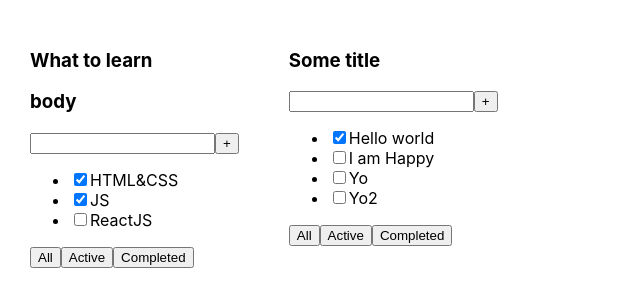
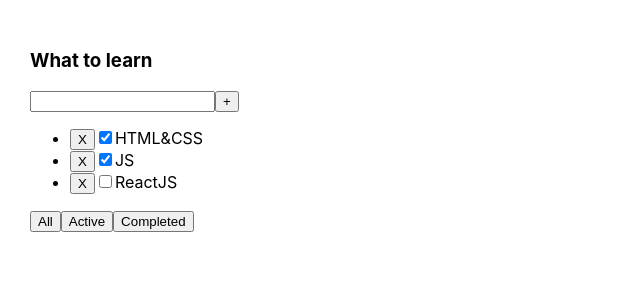
Before and after one commit to w1llow1sp/ITINCUBATOR-TODOLIST, a React (Create React App) app: page / in a window 1280 px wide. Shown: the top 306 px of the page, without its empty margins (0-640 px from the left). Built offline with nearby package versions, Linux system fonts and the light colour scheme.

Commit message:
Added solution of monday (second week): work w/ hook useState() and rewrite functional component

```diff
--- a/src/App.tsx
+++ b/src/App.tsx
@@ -1,27 +1,52 @@
-import React from 'react';
+import React, {useState} from 'react';
 import './App.css';
-import Todo from "./components/ToDo";
+import {Todolist} from './Todolist';
+
+export type FilterValuesType = 'All'|'Active'|'Completed'
+
 
 function App() {
-    const header1='What to learn'
-    const header2='Some title'
 
-    const tasks1 = [
-        { id: 1, title: "HTML&CSS", isDone: true },
-        { id: 2, title: "JS", isDone: true },
-        { id: 3, title: "ReactJS", isDone: false }
-    ]
-    const tasks2 = [
-        { id: 1, title: "Hello world", isDone: true },
-        { id: 2, title: "I am Happy", isDone: false },
-        { id: 3, title: "Yo", isDone: false },
-        { id: 4, title: "Yo2", isDone: false }
-    ]
+    //задаем стейт для динамического перехвата изменений
+    let [tasks,setTask] =  useState(
+        [
+            { id: 1, title: "HTML&CSS", isDone: true },
+            { id: 2, title: "JS", isDone: true },
+            { id: 3, title: "ReactJS", isDone: false }
+        ]
+    )
+
+
+    const removeTask = (IdTask:number) => {
+        let filtredTasks = tasks.filter(task => task.id !== IdTask)
+        setTask(filtredTasks)
+    }
+
+    /*
+        let [filter,setFilter] = useState<FilterValuesType>('All');
+
+        let tasksForTodoList =tasks // хранение отфильтрованных тасок
+        if(filter==='Active') {
+            tasksForTodoList =tasks.filter(task => task.isDone===false)
+        } if(filter==='Completed') {
+            tasksForTodoList =tasks.filter(task => task.isDone===true)
+        }
+
+        function changeFilter(value:FilterValuesType) {
+            setFilter(value)
+        }
+    */
+
 
     return (
         <div className="App">
-            <Todo header={header1} body={'body'} tasks={tasks1}  />
-            <Todo header={header2} tasks={tasks2}  />
+            <Todolist title="What to learn"
+                //tasks={tasksForTodoList}
+                      tasks={tasks}
+                      removeTask={removeTask}
+                //changeFilter={changeFilter}
+
+            />
         </div>
     );
 }
--- /dev/null
+++ b/src/Todolist.tsx
@@ -0,0 +1,63 @@
+import React, {useState} from 'react';
+import {FilterValuesType} from "./App";
+
+type TaskType = {
+    id: number
+    title: string
+    isDone: boolean
+}
+
+type PropsType = {
+    title: string
+    tasks: Array<TaskType>
+    removeTask:(taskId:number)=>void
+    //changeFilter:(value:FilterValuesType) => void
+
+}
+
+export function Todolist(props: PropsType) {
+    let [filter,setFilter] = useState<FilterValuesType>('All');
+
+    let tasksForTodoList =props.tasks // хранение отфильтрованных тасок
+
+    if(filter==='Active') {
+        tasksForTodoList =props.tasks.filter(task => !task.isDone)
+    } if(filter==='Completed') {
+        tasksForTodoList =props.tasks.filter(task => task.isDone)
+    }
+
+    function changeFilter(value:FilterValuesType) {
+        setFilter(value)
+    }
+
+    return( <div>
+        <h3>{props.title}</h3>
+        <div>
+            <input/>
+            <button>+</button>
+        </div>
+        <ul>
+
+            {/*Как говорил Игорь -- ставим дуршлаг для фильтрации*/}
+            {/*{props.tasks.map(task => {*/}
+            {tasksForTodoList.map(task => {
+                    return (
+                        <li key={task.id}>
+                            {/*<button onClick={()=>{task.removeTask(task.id)}}>X</button>*/}
+                            <button onClick={()=>props.removeTask(task.id)}>X</button>
+                            <input type='checkbox' checked={task.isDone}/>
+                            <span>{task.title}</span>
+                        </li>)
+                }
+            )}
+        </ul>
+        <div>
+            {/*<button onClick={()=>props.changeFilter('All')}>All</button>
+            <button onClick={()=>props.changeFilter('Active')}>Active</button>
+            <button onClick={()=>props.changeFilter('Completed')}>Completed</button>*/}
+            <button onClick={()=>changeFilter('All')}>All</button>
+            <button onClick={()=>changeFilter('Active')}>Active</button>
+            <button onClick={()=>changeFilter('Completed')}>Completed</button>
+        </div>
+    </div>)
+}
--- a/src/components/ToDo.tsx
+++ /dev/null
@@ -1,44 +0,0 @@
-import React from "react";
-
-type PropsType ={
-    header:string
-    body?:string
-    tasks: TaskType[]
-
-}
-type TaskType ={
-    id:number
-    title:string
-    isDone:boolean
-}
-
-const Todo = (props:PropsType) => {
-    const taskMap =props.tasks.map((el)=>{
-        return(
-            <li>
-                <input type="checkbox" checked={el.isDone}/>
-                <span>{el.title}</span>
-            </li>
-        )
-    })
-    return (
-        <div>
-            <h3>{props.header}</h3>
-            <h3>{props.body}</h3>
-            <div>
-                <input/>
-                <button>+</button>
-            </div>
-            <ul>
-                {taskMap}
-            </ul>
-            <div>
-                <button>All</button>
-                <button>Active</button>
-                <button>Completed</button>
-            </div>
-        </div>
-    )
-
-}
-export default Todo
```
